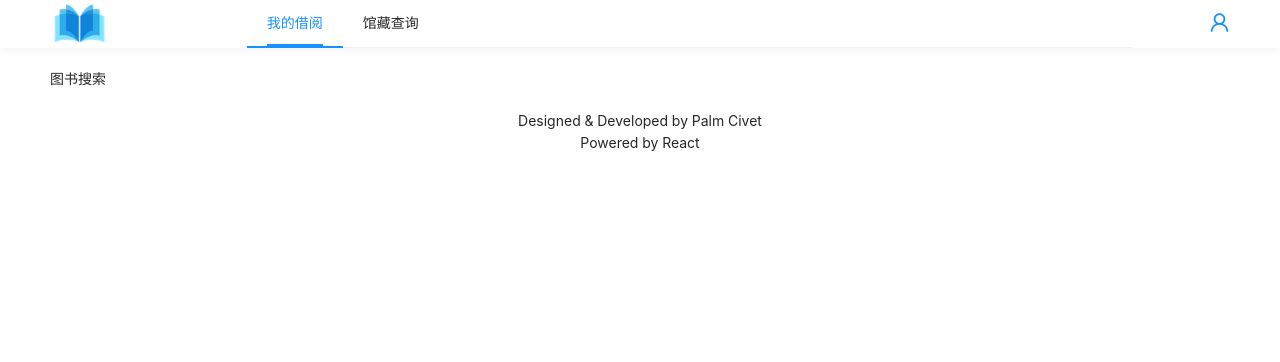
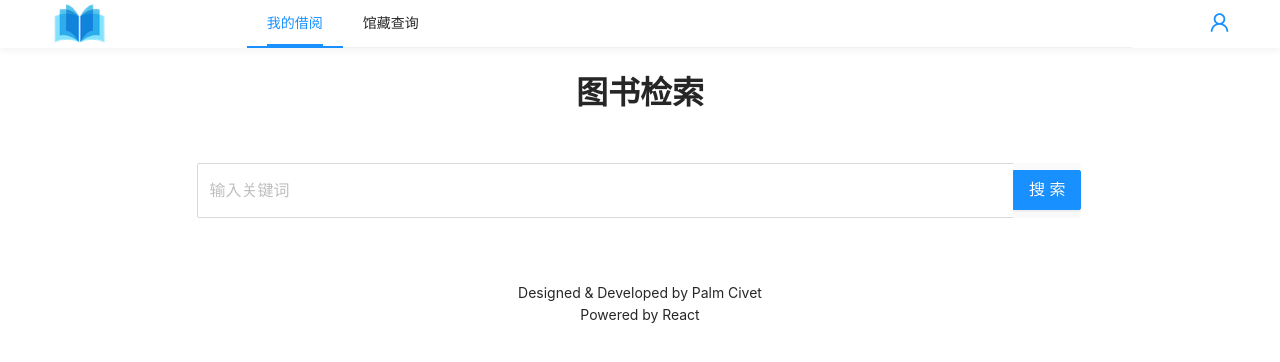
Before and after one commit to Palmcivet/weak-library, a React app in the folder client/: page /search in a window 1280 px wide. Shown: the top 362 px of the page. Built offline with nearby package versions, Linux system fonts and the light colour scheme.

Commit message:
:sparkles: 完成图书查询
- 后端添加查询接口
- 设计实现查询页面

```diff
--- a/client/src/pages/Home/index.tsx
+++ b/client/src/pages/Home/index.tsx
@@ -6,13 +6,20 @@ import { ColumnsType } from "antd/lib/table";
 
 import { UserStore } from "@/store/user";
 import { getFmtDate, request } from "@/utils";
-import { ECode, ESex, IRecord, IRootStore, IUserInfo } from "@/typings";
+import { ECode, ESex, IRecord, IRootStore } from "@/typings";
 
 import style from "./style.less";
 
 interface IProps extends RouteProps, UserStore {}
 
-interface IState extends IUserInfo {}
+interface IState {
+	sex: ESex;
+	reg: Date;
+	phone: string;
+	email: string;
+	status: Array<IRecord>;
+	record: Array<IRecord>;
+}
 
 const column: ColumnsType<IRecord> = [
 	{
@@ -95,9 +102,7 @@ export class Home extends Component<IProps, IState> {
 		if (res.code === ECode.SERVER_ERROR) {
 			message.error({ content: res.msg, key });
 		} else {
-			this.setState({
-				status: res.data,
-			});
+			this.setState({ status: res.data });
 		}
 	}
 
@@ -108,9 +113,7 @@ export class Home extends Component<IProps, IState> {
 		if (res.code === ECode.SERVER_ERROR) {
 			message.error({ content: res.msg, key });
 		} else {
-			this.setState({
-				record: res.data,
-			});
+			this.setState({ record: res.data });
 		}
 	}
 
@@ -125,7 +128,7 @@ export class Home extends Component<IProps, IState> {
 
 		return (
 			<Layout className={style["home-layout"]}>
-				<Row gutter={[8, 32]}>
+				<Row gutter={[8, 32]} align={"middle"} justify={"center"}>
 					<Col md={24}>
 						<Descriptions title="读者信息" bordered>
 							<Descriptions.Item label="卡号">{id}</Descriptions.Item>
@@ -148,24 +151,24 @@ export class Home extends Component<IProps, IState> {
 
 				<Row gutter={[8, 32]}>
 					<Col>
-						<Descriptions title="当前借阅"></Descriptions>
+						<Descriptions title="当前借阅" />
 						<Table<IRecord>
 							columns={column}
 							dataSource={status}
 							locale={{ emptyText: "当前没有在借书籍" }}
 							pagination={false}
-						></Table>
+						/>
 					</Col>
 				</Row>
 
 				<Row gutter={[8, 32]}>
 					<Col>
-						<Descriptions title="历史借阅"></Descriptions>
+						<Descriptions title="历史借阅" />
 						<Table<IRecord>
 							columns={column}
 							dataSource={record}
 							locale={{ emptyText: "当前没有借书记录" }}
-						></Table>
+						/>
 					</Col>
 				</Row>
 			</Layout>
--- a/client/src/pages/Search/index.tsx
+++ b/client/src/pages/Search/index.tsx
@@ -1,5 +1,135 @@
-import React from "react";
+import React, { Component } from "react";
+import { Col, Input, Row, Table, Layout, message } from "antd";
+import { ColumnsType } from "antd/lib/table";
 
-export const Search = () => {
-	return <div>图书搜索</div>;
+import { request } from "@/utils";
+import { ECode, IBook } from "@/typings";
+
+import style from "./style.less";
+
+interface IProps {}
+
+interface IState {
+	init: boolean;
+	books: Array<IBook>;
+}
+
+const gutterConfig = {
+	align: "middle" as "middle" | "top" | "bottom" | "stretch" | undefined,
+	justify: "space-around" as
+		| "center"
+		| "start"
+		| "end"
+		| "space-around"
+		| "space-between"
+		| undefined,
 };
+
+const column: ColumnsType<IBook> = [
+	{
+		key: "key",
+		title: "图书编号",
+		dataIndex: "key",
+		render: (val: number) => val.toString().padStart(11, "0"),
+	},
+	{
+		key: "index",
+		title: "索引",
+		dataIndex: "index",
+	},
+	{
+		key: "name",
+		title: "书名",
+		dataIndex: "name",
+		ellipsis: true,
+	},
+	{
+		key: "type",
+		title: "类型",
+		dataIndex: "type",
+	},
+	{
+		key: "author",
+		title: "作者",
+		dataIndex: "author",
+	},
+	{
+		key: "press",
+		title: "出版社",
+		dataIndex: "press",
+	},
+	{
+		key: "price",
+		title: "单价",
+		dataIndex: "price",
+	},
+];
+
+export class Search extends Component<IProps, IState> {
+	constructor(props: IProps) {
+		super(props);
+
+		this.state = {
+			init: true,
+			books: [],
+		};
+	}
+
+	async onSearch(keyword: string) {
+		if (keyword === "") {
+			message.info("请输入关键词");
+			return;
+		}
+
+		if (this.state.init) {
+			this.setState({ init: false });
+		}
+
+		const key = "检索图书";
+		const res = await request("/book/query", { keyword });
+
+		if (res.code === ECode.SERVER_ERROR) {
+			message.error({ content: res.msg, key });
+		} else {
+			this.setState({ books: res.data });
+		}
+	}
+
+	render() {
+		const { init, books } = this.state;
+
+		return (
+			<Layout className={style["search-layout"]}>
+				<Row {...gutterConfig}>
+					<Col md={14} lg={18}>
+						<div className={style["search-title"]}>图书检索</div>
+						<Input.Search
+							allowClear
+							placeholder="输入关键词"
+							enterButton="搜索"
+							size="large"
+							className={style["search-box"]}
+							onSearch={(val: string) => this.onSearch(val)}
+						/>
+					</Col>
+				</Row>
+				{init ? (
+					<></>
+				) : (
+					<Row {...gutterConfig}>
+						<Col md={14} lg={18}>
+							<Table<IBook>
+								columns={column}
+								dataSource={books}
+								pagination={{ position: ["bottomCenter"] }}
+								locale={{
+									emptyText: "找不到相关书籍，请尝试更改关键词再次搜索",
+								}}
+							/>
+						</Col>
+					</Row>
+				)}
+			</Layout>
+		);
+	}
+}
--- /dev/null
+++ b/client/src/pages/Search/style.less
@@ -0,0 +1,20 @@
+.search-layout {
+	background-color: white;
+	height: 100%;
+	display: flex;
+	flex-direction: column;
+	justify-content: center;
+}
+
+.search-title {
+	font-weight: 900;
+	font-size: xx-large;
+	font-family: "STZhongsong";
+	text-align: center;
+}
+
+.search-title,
+.search-box {
+	margin-bottom: 5%;
+	transition: all ease-out 1s;
+}
--- a/client/src/styles/index.less
+++ b/client/src/styles/index.less
@@ -11,6 +11,10 @@
 	display: flex;
 	flex-direction: column;
 	justify-content: space-between;
+}
+
+.layout {
+	background-color: #fff;
 }
 
 .top,
```
Also changed, not shown: client/src/typings.ts (+8 -7 lines), 2 other files (tests, documents, lock files or other folders).
